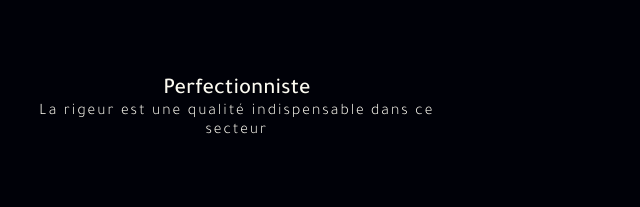
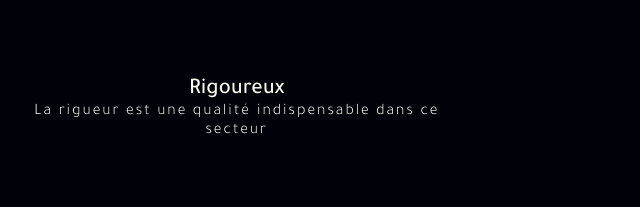
Before and after one commit to StanDevs/standevs.github.io, a plain HTML site: page index.html in a window 1280 px wide. Shown: the part 3386-3593 px from the top of the page, 96-736 px from the left. Drawn offline with Linux system fonts and the light colour scheme.

Commit message:
correction orthographe

```diff
--- a/index.html
+++ b/index.html
@@ -45,7 +45,7 @@
 			<div class="container" data-animation="right">
 				<h2>À propos</h2>
 				<p>
-					J'ai 19 ans et vis dans la région de Bourg-en-Bresse (01000) où j'étudie en DUT informatique à l'IUT Lyon 1. Ma réussite professionnelle étant pour moi un objectif majeur, je souhaiterais acquérir de l'expérience dans le développement web. Les nouvelles technologies ayant toujours été une passion pour moi, je me suis naturellement tourné vers ce milieu professionnel. Ma motivation ainsi que ma rigeur sont des atouts qui me permettront de devenir, je l'espère, un bon developpeur web.
+					J'ai 19 ans et vis dans la région de Bourg-en-Bresse (01000) où j'étudie en DUT informatique à l'IUT Lyon 1. Ma réussite professionnelle étant pour moi un objectif majeur, je souhaiterais acquérir de l'expérience dans le développement web. Les nouvelles technologies ayant toujours été une passion pour moi, je me suis naturellement tourné vers ce milieu professionnel. Ma motivation ainsi que ma rigueur sont des atouts qui me permettront de devenir, je l'espère, un bon developpeur web.
 				</p>
 			</div>
 		</section>
@@ -108,8 +108,8 @@
 				<h2>Savoir-être</h2>
 				<div class="containerFlex" data-items="2">
 					<div class="item">
-						<h3>Perfectionniste</h3>
-						<p>La rigeur est une qualité indispensable dans ce secteur</p>
+						<h3>Rigoureux</h3>
+						<p>La rigueur est une qualité indispensable dans ce secteur</p>
 					</div>
 					<div class="item">
 						<h3>Curieux</h3>
```
